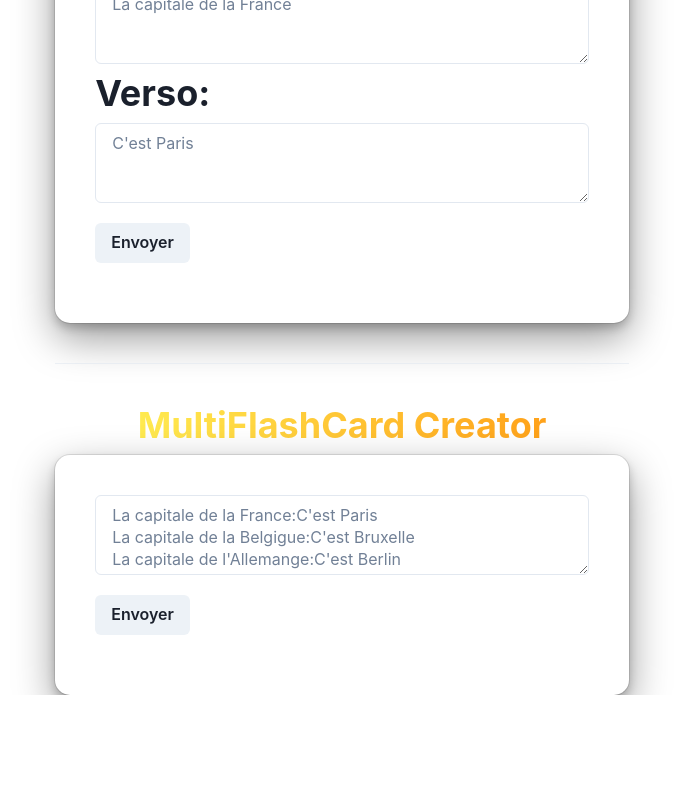
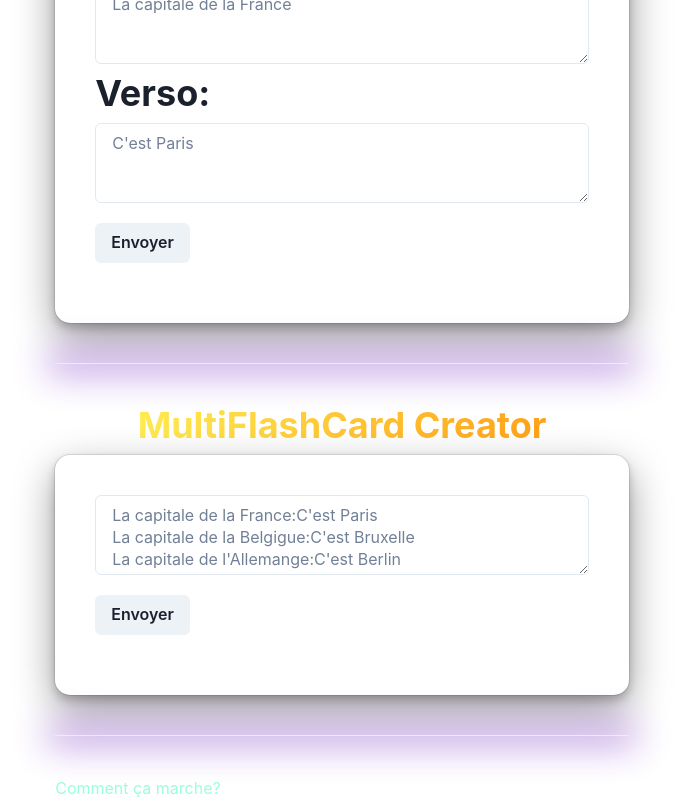
Before and after one commit to kanosy88/WooflashToolsV1, a React (Vite) app: page / in a window 1280 px wide. Shown: the part 371-1171 px from the top of the page, without its empty margins (298-981 px from the left). Before the commit the page ends 1066 px from the top, so only its background shows below. Built offline with nearby package versions, Linux system fonts and the light colour scheme.

Commit message:
Aide de l'utilisateur

```diff
--- a/src/App.jsx
+++ b/src/App.jsx
@@ -6,6 +6,8 @@ import {
   Divider,
   Heading,
   useToast,
+  Link,
+  Tooltip,
 } from "@chakra-ui/react";
 import FlashCard from "./compenents/FlashCardCreator";
 import IdComp from "./compenents/IdInput";
@@ -20,6 +22,12 @@ function App() {
   const [userAuth, setUserAuth] = useState("");
   const [bigMessage, setBigMessage] = useState("Bonsoir:Bonjour");
   const [lock, setLock] = useState(false);
+  const [isHelpOpen, setHelpState] = useState(false);
+
+  const toggleHelpSlide = () => {
+    setHelpState(!isHelpOpen);
+    console.log(isHelpOpen);
+  };
 
   const handleChangeRecto = (event) => {
     setMessageRecto(event.target.value);
@@ -90,6 +98,7 @@ function App() {
   return (
     <ChakraProvider>
       <Container>
+        <Tooltip label="Fait par kanosy" fontSize="md">
           <Heading
             bgGradient={"linear(to-l, #7928CA, #FF0080)"}
             bgClip="text"
@@ -97,11 +106,13 @@ function App() {
           >
             Wooflash Tools
           </Heading>
+        </Tooltip>
+
         <IdComp
           onChangeId={handleChangeID}
           onChangeKey={handleChangeUserAuth}
         />
-        <Divider my={10}></Divider>
+        <Divider my={10} boxShadow=" 0px 0px 36px 8px #7928CA"></Divider>
         <FlashCard
           onChangeRecto={handleChangeRecto}
           onChangeVerso={handleChangeVerso}
@@ -109,12 +120,24 @@ function App() {
           isLoading={lock}
         />
 
-        <Divider my={10} />
+        <Divider my={10} boxShadow="  0px 0px 36px 8px #7928CA" />
         <MultiFlashCardCreator
           onChangeMultiRectoVerso={handleBigMessageChange}
           onClick={CutMessage}
           isLoading={lock}
         />
+        <Divider my={10} boxShadow="  0px 0px 36px 8px #7928CA" />
+        <Link
+          href="https://github.com/kanosy88/WooflashToolsV1#how-to-use"
+          isExternal
+          my={10}
+          textAlign={"center"}
+          bg={"#97FFDA"}
+          bgClip="text"
+          textShadow={"0px 0px 36px 8px rgba(82, 255, 0, 0.25)"}
+        >
+          Comment ça marche?
+        </Link>
       </Container>
     </ChakraProvider>
   );
--- a/src/compenents/IdInput.jsx
+++ b/src/compenents/IdInput.jsx
@@ -1,14 +1,27 @@
-import { HStack, Input, Heading, Stack } from "@chakra-ui/react";
+import { HStack, Input, Heading, Stack, Tooltip } from "@chakra-ui/react";
 
 export default function IdComp({ onChangeId, onChangeKey }) {
   return (
     <Stack>
       <HStack>
-        <Heading size={"md"}>CourseID</Heading>
+        <Tooltip
+          label={
+            "Trouvable dans l'url du cours en question. Exemple: 1cdc39c4-8e4b-412a-9258-16a6eac558e7"
+          }
+        >
+          <Heading size={"md"}>CourseID</Heading>
+        </Tooltip>
         <Input onChange={onChangeId}></Input>
       </HStack>
       <HStack>
-        <Heading size={"md"}>AuthKey</Heading>
+        <Tooltip
+          label={
+            "Cliquer sur le lien en dessous de cette page pour trouver comment avoir votre AuthKey. 'Comment ça marche?'"
+          }
+        >
+          <Heading size={"md"}>AuthKey</Heading>
+        </Tooltip>
+
         <Input onChange={onChangeKey}></Input>
       </HStack>
     </Stack>
```
Also changed, not shown: 1 other file (tests, documents, lock files or other folders). Lines whose indentation alone changed are shown as unchanged.
